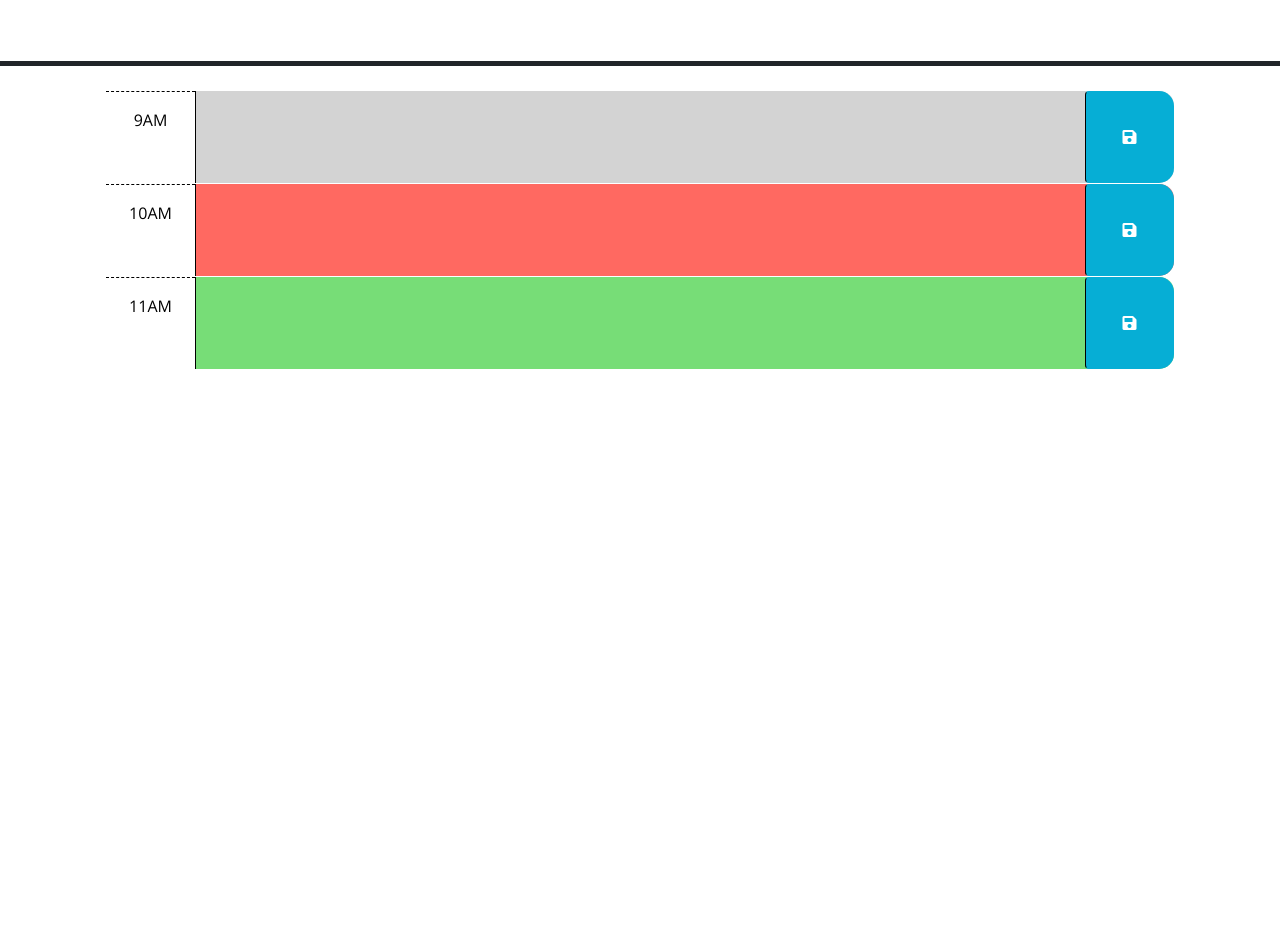
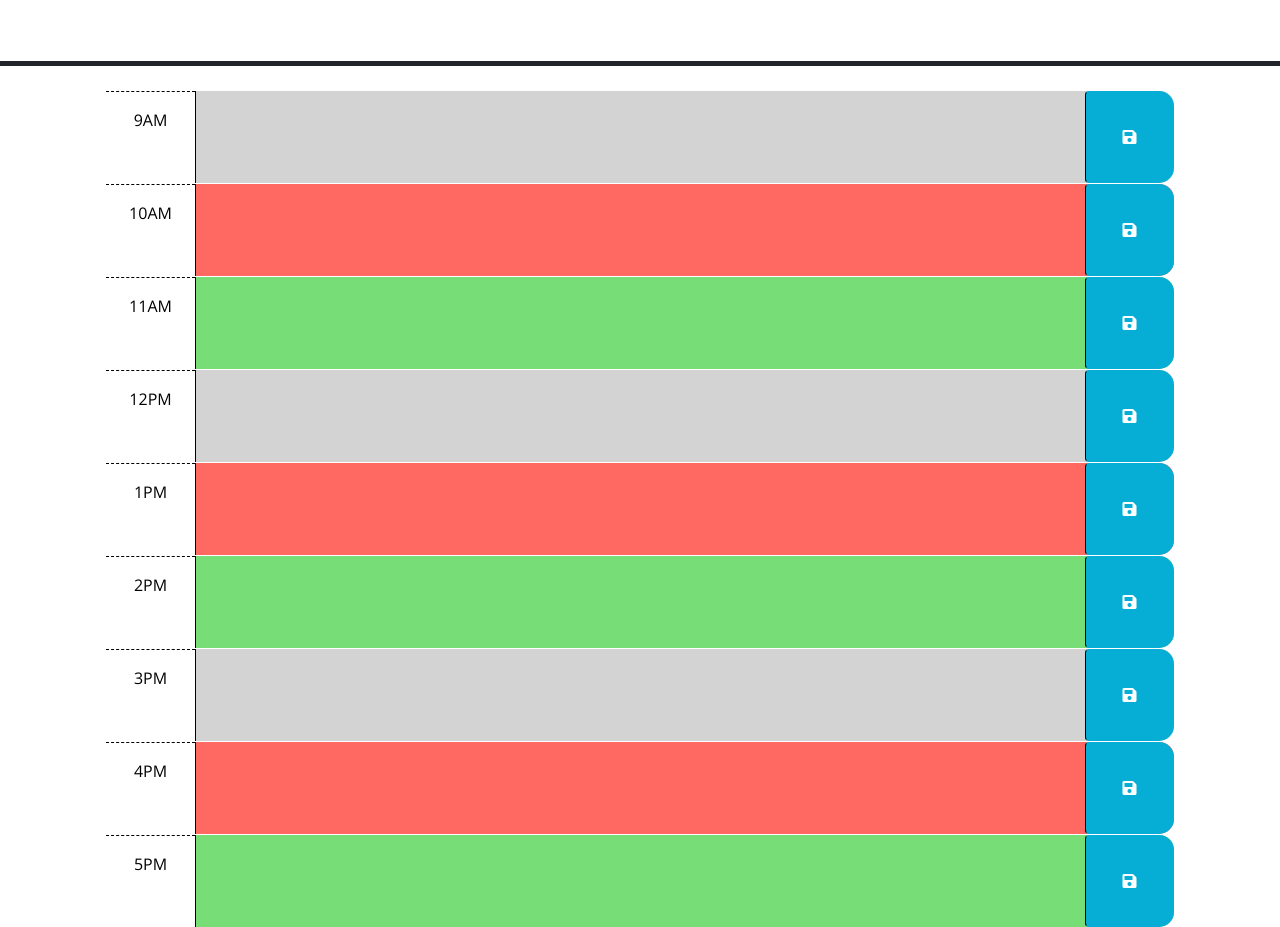
Before and after one commit to danielhe27/chronosaver, a plain HTML site: page index.html in a window 1280 px wide. Shown: the part 166-1093 px from the top of the page. Before the commit the page ends 800 px from the top, so only its background shows below. Drawn offline with nearby package versions, Linux system fonts and the light colour scheme.

Commit message:
classes for hours/present, past and future

```diff
--- a/css/style.css
+++ b/assets/css/style.css
@@ -11,6 +11,7 @@ textarea {
   border-left: 1px solid black;
   padding: 10px;
 }
+
 
 .description {
   white-space: pre-wrap;
--- a/index.html
+++ b/index.html
@@ -9,7 +9,10 @@
   <link rel="stylesheet" href="https://use.fontawesome.com/releases/v5.8.1/css/all.css"
     integrity="sha384-50oBUHEmvpQ+1lW4y57PTFmhCaXp0ML5d60M1M7uH2+nqUivzIebhndOJK28anvf" crossorigin="anonymous" />
   <link href="https://fonts.googleapis.com/css?family=Open+Sans&display=swap" rel="stylesheet" />
-  <link rel="stylesheet" href="style.css" />
+  <!-- fix link to css -->
+  <link rel="stylesheet" href="assets/css/style.css" />
+  <script src="https://cdnjs.cloudflare.com/ajax/libs/dayjs/1.11.10/dayjs.min.js" crossorigin="anonymous"></script>
+
   <title>Work Day Scheduler</title>
 </head>
 
@@ -17,21 +20,14 @@
   <header class="p-5 mb-4 border-5 border-bottom border-dark text-center">
     <h1 class="display-3">Work Day Scheduler</h1>
     <p class="lead">A simple calendar app for scheduling your work day</p>
-    <p id="currentDay" class="lead"></p>
+
+    <!-- call my function to display my actual time -->
+    <p id="time-today" class="lead"></p>
+
   </header>
   <div class="container-lg px-5">
-    <!-- Use class for "past", "present", and "future" to apply styles to the
-        time-block divs accordingly. The javascript will need to do this by
-        adding/removing these classes on each div by comparing the hour in the
-        id to the current hour. The html provided below is meant to be an example
-        demonstrating how the css provided can be leveraged to create the
-        desired layout and colors. The html below should be removed or updated
-        in the finished product. Remember to delete this comment once the
-        code is implemented.
-        -->
-
-    <!-- Example of a past time block. The "past" class adds a gray background color. -->
-    <div id="hour-9" class="row time-block past">
+<!-- addin classes for past, present abd future  -->
+    <div id="hour-9" class="row time-block past ">
       <div class="col-2 col-md-1 hour text-center py-3">9AM</div>
       <textarea class="col-8 col-md-10 description" rows="3"> </textarea>
       <button class="btn saveBtn col-2 col-md-1" aria-label="save">
@@ -39,7 +35,6 @@
       </button>
     </div>
 
-    <!-- Example of a a present time block. The "present" class adds a red background color. -->
     <div id="hour-10" class="row time-block present">
       <div class="col-2 col-md-1 hour text-center py-3">10AM</div>
       <textarea class="col-8 col-md-10 description" rows="3"> </textarea>
@@ -48,7 +43,6 @@
       </button>
     </div>
 
-    <!-- Example of a future time block. The "future" class adds a green background color. -->
     <div id="hour-11" class="row time-block future">
       <div class="col-2 col-md-1 hour text-center py-3">11AM</div>
       <textarea class="col-8 col-md-10 description" rows="3"> </textarea>
@@ -56,12 +50,52 @@
         <i class="fas fa-save" aria-hidden="true"></i>
       </button>
     </div>
+    <div id="hour-12" class="row time-block past">
+      <div class="col-2 col-md-1 hour text-center py-3">12PM</div>
+      <textarea class="col-8 col-md-10 description" rows="3"> </textarea>
+      <button class="btn saveBtn col-2 col-md-1" aria-label="save">
+        <i class="fas fa-save" aria-hidden="true"></i>
+      </button>
+    </div>
+    <div id="hour-1" class="row time-block present">
+      <div class="col-2 col-md-1 hour text-center py-3">1PM</div>
+      <textarea class="col-8 col-md-10 description" rows="3"> </textarea>
+      <button class="btn saveBtn col-2 col-md-1" aria-label="save">
+        <i class="fas fa-save" aria-hidden="true"></i>
+      </button>
+    </div>
+    <div id="hour-2" class="row time-block future">
+      <div class="col-2 col-md-1 hour text-center py-3">2PM</div>
+      <textarea class="col-8 col-md-10 description" rows="3"> </textarea>
+      <button class="btn saveBtn col-2 col-md-1" aria-label="save">
+        <i class="fas fa-save" aria-hidden="true"></i>
+      </button>
+    </div>
+    <div id="hour-3" class="row time-block past">
+      <div class="col-2 col-md-1 hour text-center py-3">3PM</div>
+      <textarea class="col-8 col-md-10 description" rows="3"> </textarea>
+      <button class="btn saveBtn col-2 col-md-1" aria-label="save">
+        <i class="fas fa-save" aria-hidden="true"></i>
+      </button>
+    </div>
+    <div id="hour-4" class="row time-block present">
+      <div class="col-2 col-md-1 hour text-center py-3">4PM</div>
+      <textarea class="col-8 col-md-10 description" rows="3"> </textarea>
+      <button class="btn saveBtn col-2 col-md-1" aria-label="save">
+        <i class="fas fa-save" aria-hidden="true"></i>
+      </button>
+    </div>
+    <div id="hour-5" class="row time-block future">
+      <div class="col-2 col-md-1 hour text-center py-3">5PM</div>
+      <textarea class="col-8 col-md-10 description" rows="3"> </textarea>
+      <button class="btn saveBtn col-2 col-md-1" aria-label="save">
+        <i class="fas fa-save" aria-hidden="true"></i>
+      </button>
+    </div>
 
-    <script src="https://code.jquery.com/jquery-3.4.1.min.js"></script>
-    <script src="https://cdn.jsdelivr.net/npm/dayjs@1.11.3/dayjs.min.js"
-      integrity="sha256-iu/zLUB+QgISXBLCW/mcDi/rnf4m4uEDO0wauy76x7U=" crossorigin="anonymous"></script>
-
-    <script src="script.js"></script>
+    <script src="https://cdnjs.cloudflare.com/ajax/libs/moment.js/2.29.1/moment.min.js"></script>
+    <script src="https://code.jquery.com/jquery-3.5.1.min.js" integrity="sha256-9/aliU8dGd2tb6OSsuzixeV4y/faTqgFtohetphbbj0=" crossorigin="anonymous"></script>
+    <script src="./assets/js/script.js"></script>
 </body>
 
 </html>
```
Also changed, not shown: javascript/script.js (deleted, +0 -23 lines), assets/js/script.js (added).
